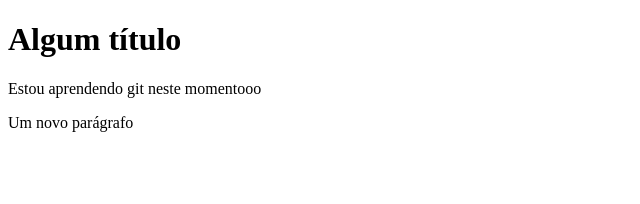
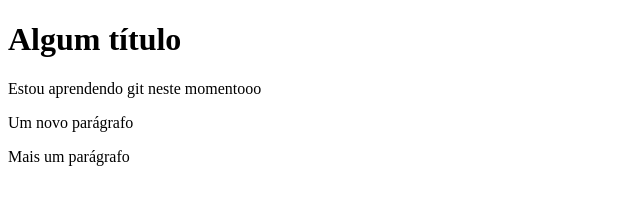
Before and after one commit to adrianoVianaDev/Git-Training, a plain HTML site: page index.html in a window 1280 px wide. Shown: the whole page, without its empty margins (0-640 px from the left). Drawn offline with Linux system fonts and the light colour scheme.

Commit message:
Nova demanda

```diff
--- a/index.html
+++ b/index.html
@@ -10,5 +10,6 @@
     <h1>Algum título</h1>
     <p>Estou aprendendo git neste momentooo</p>
     <p>Um novo parágrafo</p>
+    <p>Mais um parágrafo</p>
 </body>
 </html>
```
